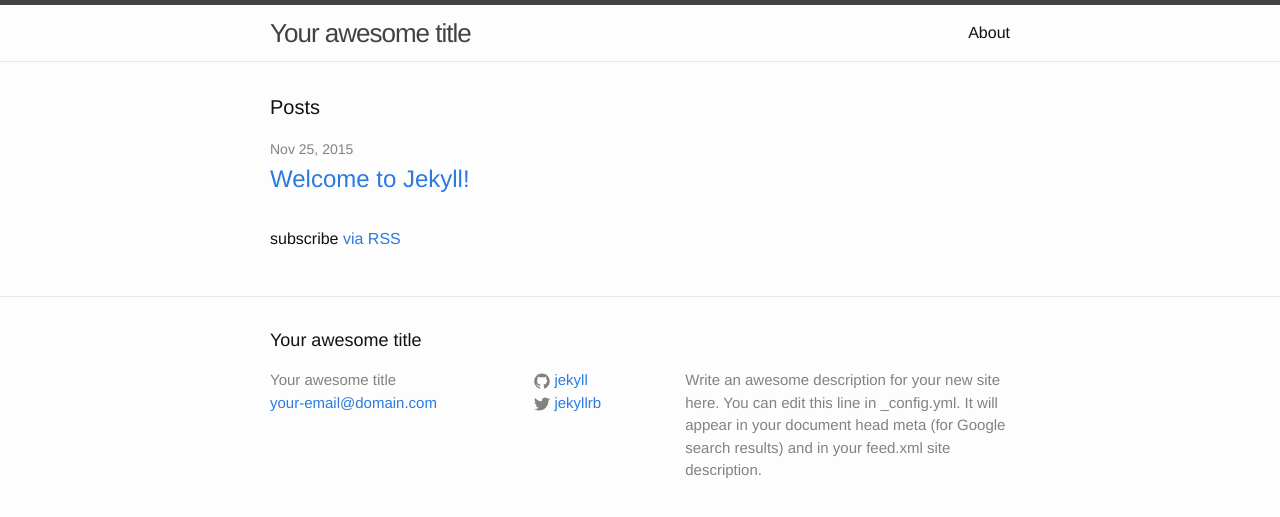
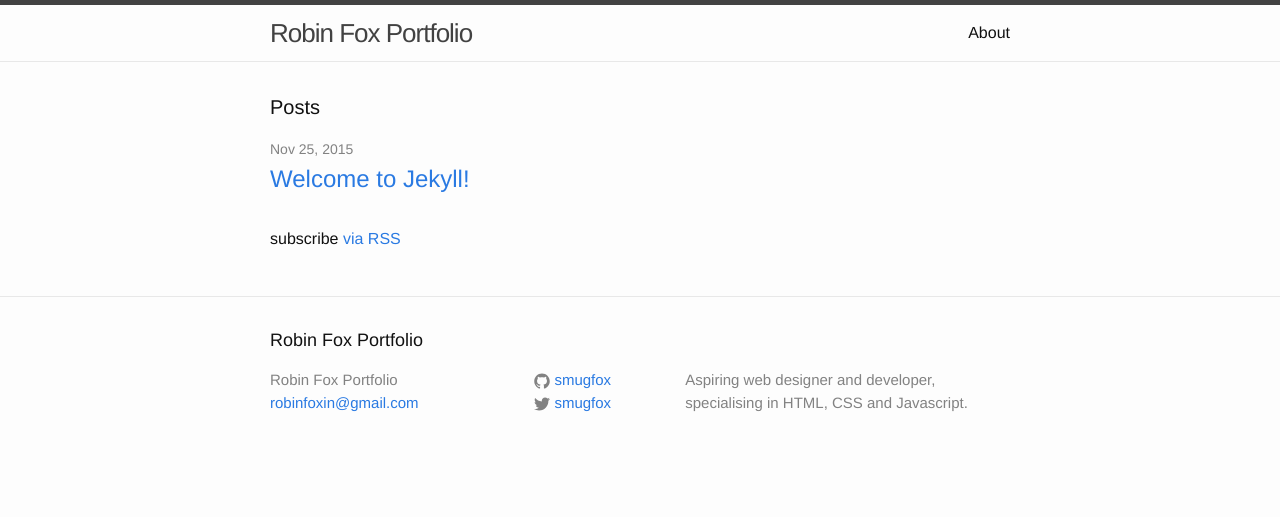
Before and after one commit to smugfox/smugfox, a Jekyll site: the page built from index.html, in a window 1280 px wide. Shown: the top 517 px of the page. Built offline with Jekyll 4.4.1, drawn with Linux system fonts in a browser that asks for light colours.

Commit message:
Config settings for site

```diff
--- a/_config.yml
+++ b/_config.yml
@@ -6,16 +6,26 @@
 # 'jekyll serve'. If you change this file, please restart the server process.
 
 # Site settings
-title: Your awesome title
-email: your-email@domain.com
+title: Robin Fox Portfolio
+email: robinfoxin@gmail.com
 description: > # this means to ignore newlines until "baseurl:"
-  Write an awesome description for your new site here. You can edit this
-  line in _config.yml. It will appear in your document head meta (for
-  Google search results) and in your feed.xml site description.
+  Aspiring web designer and developer, specialising in HTML, CSS and Javascript.
 baseurl: "" # the subpath of your site, e.g. /blog
-url: "http://yourdomain.com" # the base hostname & protocol for your site
-twitter_username: jekyllrb
-github_username:  jekyll
+url: "http://example.com" # the base hostname & protocol for your site
+twitter_username: smugfox
+github_username:  smugfox
+
+permalink: /:categories/:title
+
+links:
+  - title: about
+    url: /about
+  - title: work
+    url: /work
+  - title: articles
+    url: /articles
+  - title: hire me
+    url: /hire-me
 
 # Build settings
 markdown: kramdown
```
